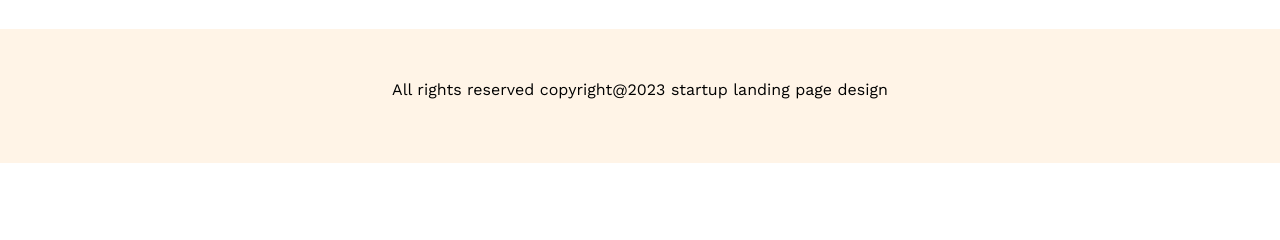
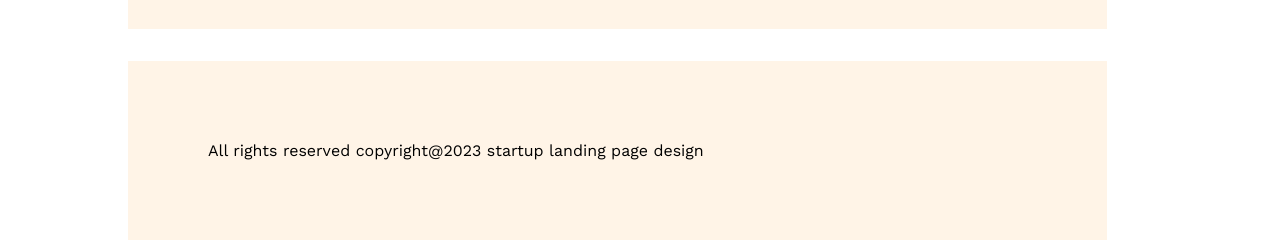
Before and after one commit to rokon-rabbi/Assignment2, a plain HTML site: page index.html in a window 1280 px wide. Shown: the part 3973-4213 px from the top of the page. Before the commit the page ends 4136 px from the top, so only its background shows below. Drawn offline with nearby package versions, Linux system fonts and the light colour scheme.

Commit message:
bug fixed

```diff
--- a/index.html
+++ b/index.html
@@ -198,11 +198,10 @@
         </div>
       </div>
     </div>
+    <div  class="footer2">
+      <p>All rights reserved copyright@2023 startup landing page design</p>
+    </div>
     </main>
-    <footer>
-      <div class="footer">
-        <p>All rights reserved copyright@2023 startup landing page design</p>
-      </div>
-    </footer>
+
   </body>
 </html>
--- a/styles/style.css
+++ b/styles/style.css
@@ -282,6 +282,9 @@ justify-content: space-between;
   display: flex;
   padding:5rem;
  ;
+ max-width: 80%;
+ margin:0,auto;
+ margin-top: 2rem;
   width: 80%;
   margin: 0, auto;
   height: auto;
```
